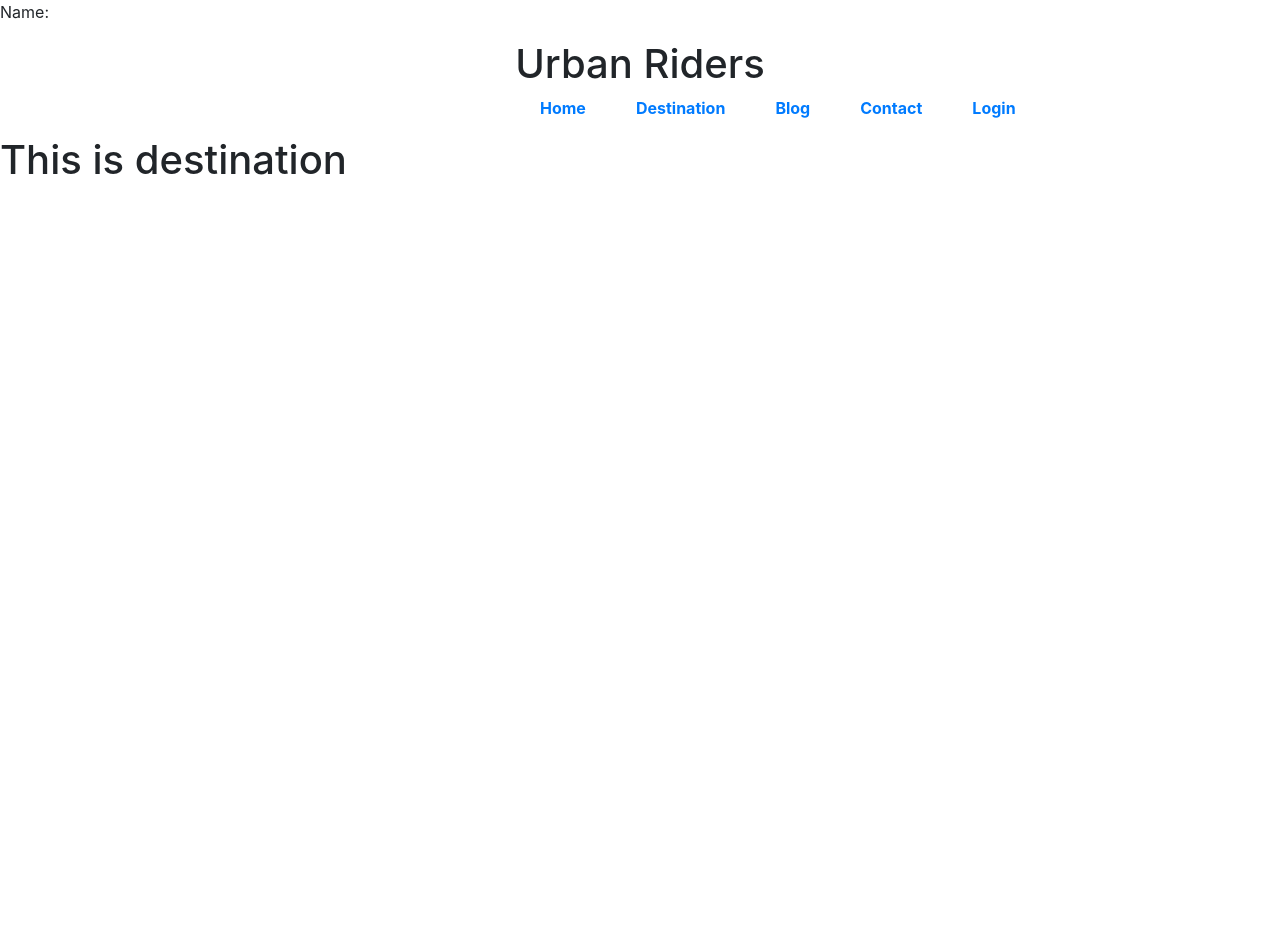
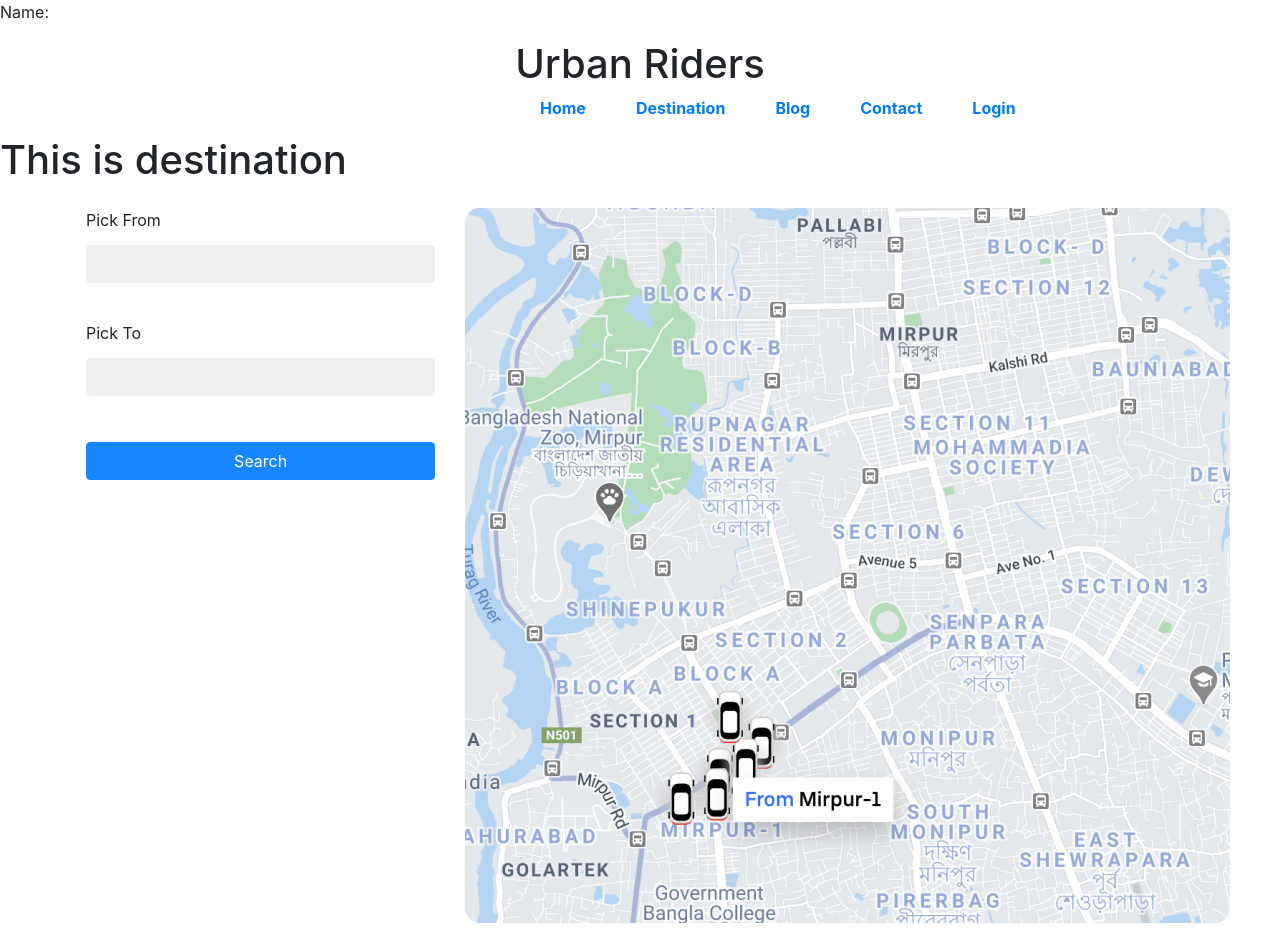
Before and after one commit to Nasif1998/we-drive-you-client, a React (Create React App) app: page /destination in a window 1280 px wide. Before the commit the page ends 800 px from the top, so only its background shows below. Built offline with nearby package versions, Linux system fonts and the light colour scheme.

Commit message:
destination half done

```diff
--- a/src/App.js
+++ b/src/App.js
@@ -38,6 +38,9 @@ function App() {
           <Route path="/destination">
             <Destination></Destination>
           </Route>
+          <Route path="/destination/:id">
+            <Destination></Destination>
+          </Route>
           <Route path="/blog">
             <Blog></Blog>
           </Route>
--- a/src/Components/Destination/Destination.js
+++ b/src/Components/Destination/Destination.js
@@ -1,9 +1,68 @@
 import React from 'react';
+import "bootstrap/dist/css/bootstrap.css";
+import { Button, Col, Container, Form, Row } from 'react-bootstrap';
+import map from '../images/Map.png'
+import { useState } from 'react';
+import Data from '../Data/Data.json';
+import { useEffect } from 'react';
 
 const Destination = () => {
+    const [vehicle, setVehicle] = useState({});
+    useEffect(() => {
+        setVehicle(Data);
+    }, [])
+
+    // const {id, image, typeVehicle} = vehicle;
+
+    const showForm2 = () => {
+        document.getElementById('form2').style.display="block";
+        document.getElementById('form1').style.display="none";
+
+        var text1  =  document.getElementById('form1From').value;
+        document.getElementById('form2From').value = text1;
+
+        var text2 = document.getElementById('form1To').value;
+        document.getElementById('form2To').value = text2;
+    }
+
     return (
         <div>
             <h1>This is destination</h1>
+            <Container>
+                <Row>
+                    <Col sm={4}>
+                        <Form id="form1">
+                            <Form.Group controlId="formBasicEmail">
+                                <Form.Label>Pick From</Form.Label>
+                                <Form.Control type="text" id="form1From"  />
+                            </Form.Group>
+
+                            <Form.Group controlId="formBasicPassword">
+                                <Form.Label>Pick To</Form.Label>
+                                <Form.Control type="text" id="form1To" />
+                            </Form.Group>
+                            <Button onClick={showForm2} value="click" variant="primary" type="button">
+                                Search
+                            </Button>
+                        </Form>
+
+                        <Form id="form2" style={{display: 'none'}}>
+                            <Form.Group controlId="formBasicEmail">
+                                <Form.Label>Destination From</Form.Label>
+                                <Form.Control type="text" id="form2From"  />
+                            </Form.Group>
+
+                            <Form.Group controlId="formBasicPassword">
+                                <Form.Label>Destination To</Form.Label>
+                                <Form.Control type="text" id="form2To" />
+                            </Form.Group>
+                        </Form>
+                    </Col>
+                    <Col sm={8}>
+                        <img src={map} alt="" srcset="" />
+                    </Col>
+                </Row>
+            </Container>
         </div>
     );
 };
```
Also changed, not shown: src/Components/Data/Data.json (+4 -4 lines).
